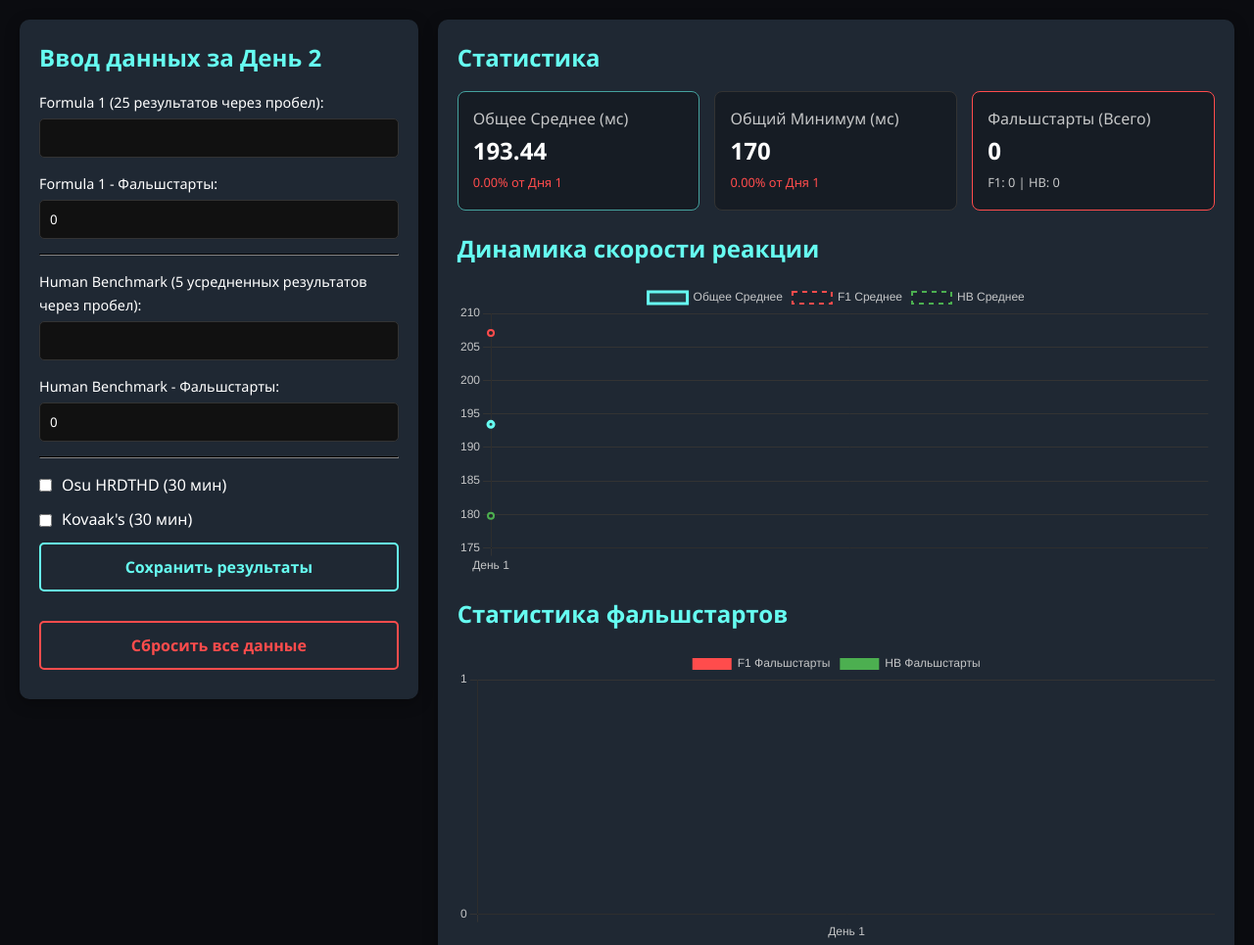
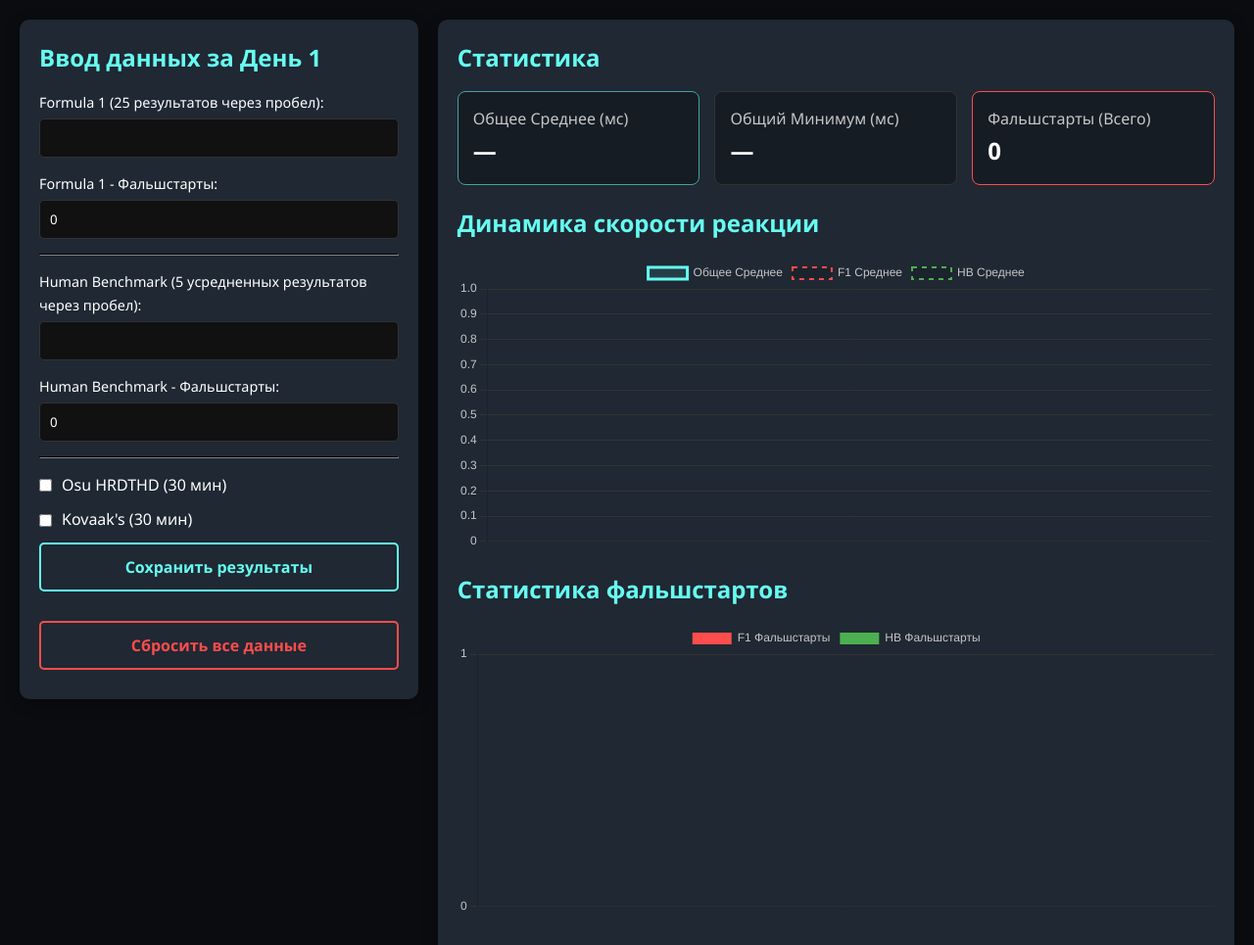
Before and after one commit to Certual/RTIES, a plain HTML site: page index.html in a window 1280 px wide. Shown: the top 965 px of the page at 98% size. Drawn offline with nearby package versions, Linux system fonts and the light colour scheme.

Commit message:
index.html

```diff
--- a/index.html
+++ b/index.html
@@ -156,7 +156,7 @@
 <div class="container">
     <div>
         <div class="panel">
-            <h2 id="formTitle">Ввод данных за День <span id="currentDayLabel"></span></h2>
+            <h2 id="formTitle">Ввод данных за День <span id="currentDayLabel">1</span></h2>
             <div class="form-group">
                 <label>Formula 1 (25 результатов через пробел):</label>
                 <input type="text" id="f1-results">
@@ -233,18 +233,7 @@
 </div>
 
 <script>
-    const initialData = [{
-        day: 1,
-        f1Raw: "197 206 198 223 244 207 221 215 196 178 200 179 269 283 183 211 173 208 180 189 168 183 182 196 288",
-        hbRaw: "187 172 180 177 183",
-        f1: { mean: 207.08, min: 168, max: 288, falseStarts: 0 },
-        hb: { mean: 179.8, min: 172, max: 187, falseStarts: 0 },
-        total: { mean: 193.44, min: 170.00, max: 237.50, falseStarts: 0 },
-        osu: false,
-        kovaaks: false
-    }];
-
-    let experimentData = JSON.parse(localStorage.getItem('reactionExperimentData')) || initialData;
+    let experimentData = JSON.parse(localStorage.getItem('reactionExperimentData')) || [];
     let reactionChartInstance = null;
     let falseStartsChartInstance = null;
     let editIndex = -1;
@@ -361,7 +350,7 @@
     function clearData() {
         if (confirm("Полностью очистить историю?")) {
             localStorage.removeItem('reactionExperimentData');
-            experimentData = [...initialData];
+            experimentData = [];
             init();
         }
     }
@@ -380,7 +369,25 @@
     }
 
     function updateDashboard() {
-        if (experimentData.length === 0) return;
+        if (experimentData.length === 0) {
+            document.getElementById('latest-stats').innerHTML = `
+                <div class="stat-card overall">
+                    <div>Общее Среднее (мс)</div>
+                    <div class="stat-value">—</div>
+                </div>
+                <div class="stat-card">
+                    <div>Общий Минимум (мс)</div>
+                    <div class="stat-value">—</div>
+                </div>
+                <div class="stat-card danger">
+                    <div>Фальшстарты (Всего)</div>
+                    <div class="stat-value">0</div>
+                </div>
+            `;
+            document.getElementById('history-body').innerHTML = '<tr><td colspan="9">Нет сохраненных данных</td></tr>';
+            updateCharts();
+            return;
+        }
 
         const latest = experimentData[experimentData.length - 1];
         const day1 = experimentData[0];
@@ -434,7 +441,6 @@
     function updateCharts() {
         const labels = experimentData.map(d => `День ${d.day}`);
 
-        // График реакций
         const ctxReaction = document.getElementById('reactionChart').getContext('2d');
         if (reactionChartInstance) reactionChartInstance.destroy();
         reactionChartInstance = new Chart(ctxReaction, {
@@ -454,7 +460,6 @@
             }
         });
 
-        // График фальшстартов
         const ctxFalse = document.getElementById('falseStartsChart').getContext('2d');
         if (falseStartsChartInstance) falseStartsChartInstance.destroy();
         falseStartsChartInstance = new Chart(ctxFalse, {
```
